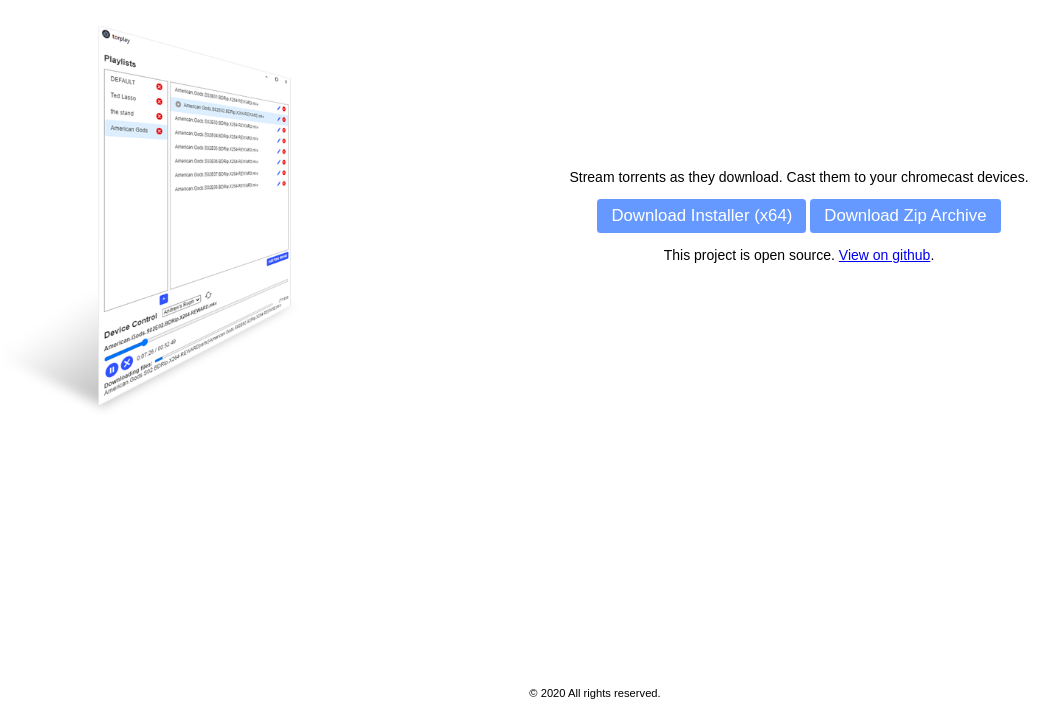
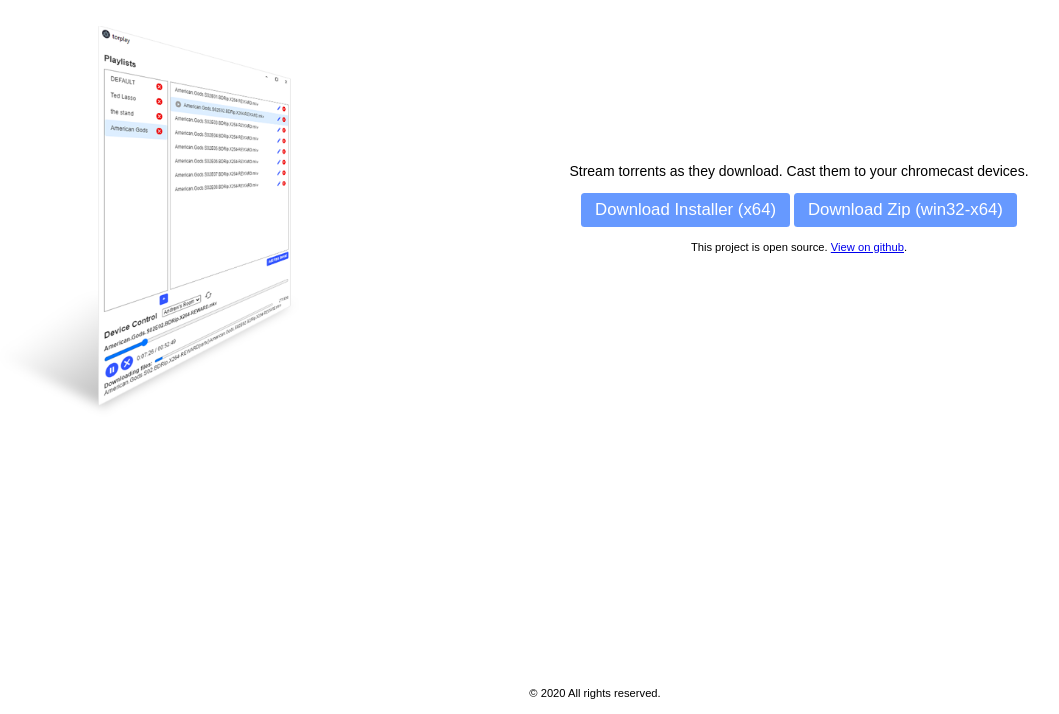
Before and after one commit to cerdish/torplay-website, a website: page index.html in a window 1280 px wide. Shown: the part 86-800 px from the top of the page, without its empty margins (45-1104 px from the left). Drawn offline with Linux system fonts and the light colour scheme.

Commit message:
Changing versions. small updates to wording and font sizing.

```diff
--- a/index.html
+++ b/index.html
@@ -21,18 +21,19 @@
                 </div>
 
                 <div class="item-flex center" style="min-height:50%;min-width:66%;">
-                    Stream torrents as they download. Cast them to your chromecast devices.
+                    <div>
+                        Stream torrents as they download. Cast them to your chromecast devices.
+                    </div>
 
-                    <br>
+                    <div>
+                        <a href="https://github.com/cerdish/torplay/releases/download/0.1.1/torplay-0.1.1.Setup.zip" target="_blank" class="btn lg m-y">Download Installer (x64)</a>
 
-                    <a href="https://github.com/cerdish/torplay/releases/download/0.1.0/torplay-0.1.0.Setup.zip" target="_blank" class="btn lg m-y">Download Installer (x64)</a>
+                        <a href="https://github.com/cerdish/torplay/releases/download/0.1.1/torplay-0.1.1.zip" target="_blank" class="btn lg m-y">Download Zip (win32-x64)</a>
+                    </div>
 
-                    <a href="https://github.com/cerdish/torplay/releases/download/0.1.0/torplay-0.1.0.zip" target="_blank" class="btn lg m-y">Download Zip Archive</a>
-
-                    <br>
-
-                    This project is open source.
-                    <a href="https://github.com/cerdish/torplay" target="_blank">View on github</a>.
+                    <div class="sm">
+                        This project is open source. <a href="https://github.com/cerdish/torplay" target="_blank">View on github</a>.
+                    </div>
 
                     <br><br>
                 </div>
--- a/package.json
+++ b/package.json
@@ -14,6 +14,5 @@
   "license": "ISC",
   "bugs": {
     "url": "https://github.com/cerdish/torplay-website/issues"
-  },
-  "homepage": "https://github.com/cerdish/torplay-website#readme"
+  }
 }
```
